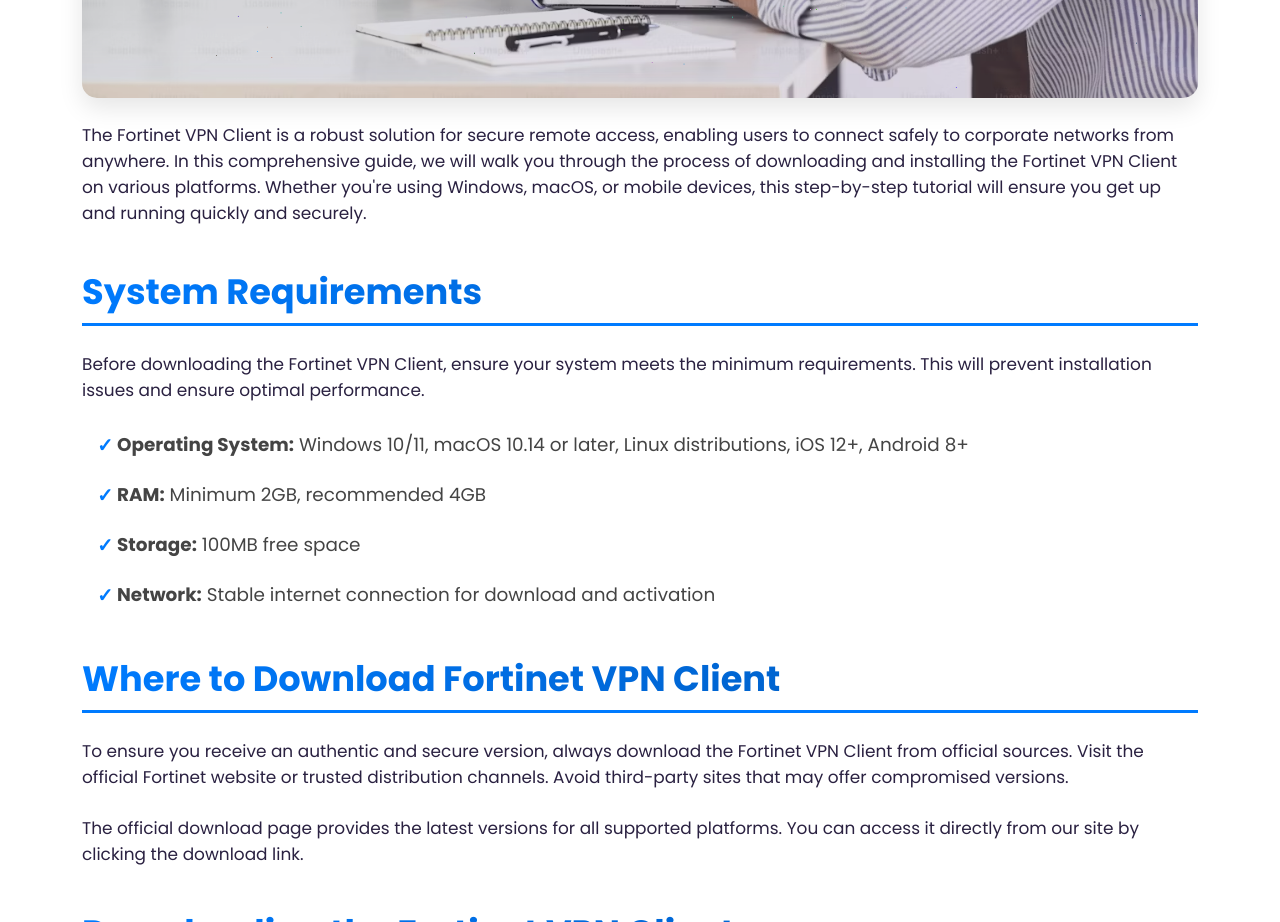
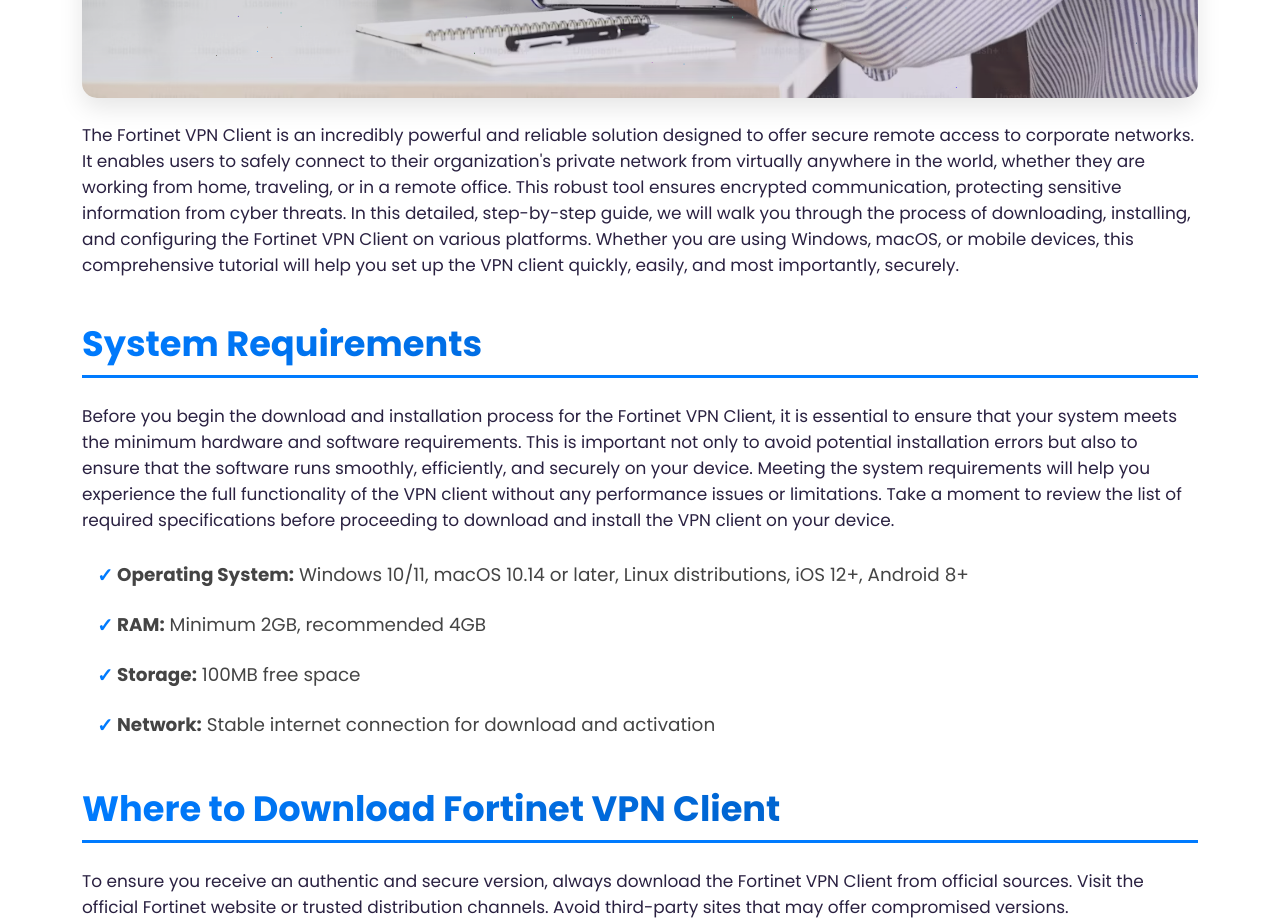
Before and after one commit to vpn-fortinet/vpn-fortinet.github.io, a plain HTML site: page guide/how-to-download-and-install-fortinet-vpn.html in a window 1280 px wide. Shown: the part 1140-2062 px from the top of the page. Drawn offline with nearby package versions, Linux system fonts and the light colour scheme.

Commit message:
Update how-to-download-and-install-fortinet-vpn.html

```diff
--- a/guide/how-to-download-and-install-fortinet-vpn.html
+++ b/guide/how-to-download-and-install-fortinet-vpn.html
@@ -8,7 +8,7 @@
     <link href="https://fonts.googleapis.com/css2?family=Poppins:wght@100;200;300;400;500;600;700;800;900&display=swap"
       rel="stylesheet">
 
-    <title>Download Fortinet VPN Client | Forticlient</title>
+    <title>Download and Install Fortinet VPN Client</title>
     <meta name="description" content="Step-by-step guide to download and installing the Fortinet VPN Client on Windows, macOS, and other platforms. Ensure secure remote access with easy installation instructions.">
 
   <!-- Open Graph -->
@@ -135,10 +135,11 @@
           <div class="col-md-12">
               <img src="/assets/images/guide/1.png" alt="Fortinet VPN Client Installation Guide" class="img-fluid mb-4">
 
-              <p>The Fortinet VPN Client is a robust solution for secure remote access, enabling users to connect safely to corporate networks from anywhere. In this comprehensive guide, we will walk you through the process of downloading and installing the Fortinet VPN Client on various platforms. Whether you're using Windows, macOS, or mobile devices, this step-by-step tutorial will ensure you get up and running quickly and securely.</p>
+<p>The Fortinet VPN Client is an incredibly powerful and reliable solution designed to offer secure remote access to corporate networks. It enables users to safely connect to their organization's private network from virtually anywhere in the world, whether they are working from home, traveling, or in a remote office. This robust tool ensures encrypted communication, protecting sensitive information from cyber threats. In this detailed, step-by-step guide, we will walk you through the process of downloading, installing, and configuring the Fortinet VPN Client on various platforms. Whether you are using Windows, macOS, or mobile devices, this comprehensive tutorial will help you set up the VPN client quickly, easily, and most importantly, securely.</p>
 
-              <h2>System Requirements</h2>
-              <p>Before downloading the Fortinet VPN Client, ensure your system meets the minimum requirements. This will prevent installation issues and ensure optimal performance.</p>
+<h2>System Requirements</h2>
+<p>Before you begin the download and installation process for the Fortinet VPN Client, it is essential to ensure that your system meets the minimum hardware and software requirements. This is important not only to avoid potential installation errors but also to ensure that the software runs smoothly, efficiently, and securely on your device. Meeting the system requirements will help you experience the full functionality of the VPN client without any performance issues or limitations. Take a moment to review the list of required specifications before proceeding to download and install the VPN client on your device.</p>
+
               <ul>
                   <li><strong>Operating System:</strong> Windows 10/11, macOS 10.14 or later, Linux distributions, iOS 12+, Android 8+</li>
                   <li><strong>RAM:</strong> Minimum 2GB, recommended 4GB</li>
```
